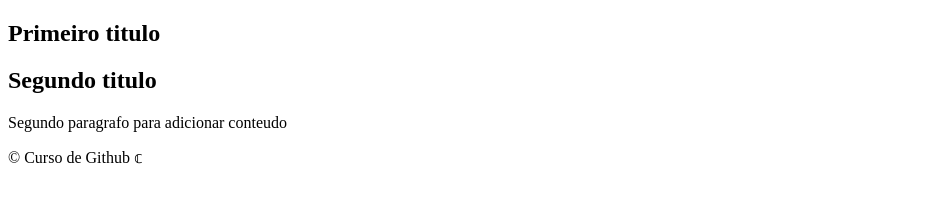
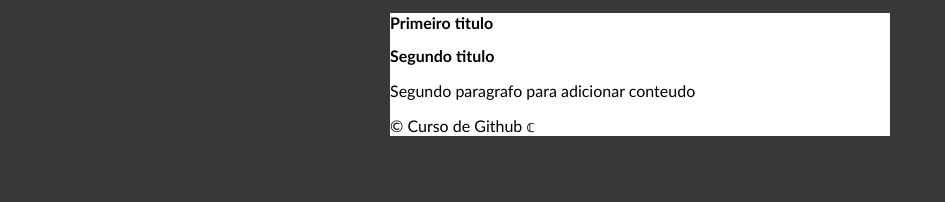
Before and after one commit to Conradiz/projeto-site, a plain HTML site: page index.html in a window 1280 px wide. Shown: the whole page, without its empty margins (0-945 px from the left). Drawn offline with Linux system fonts and the light colour scheme.

Commit message:
Update index.html

```diff
--- a/index.html
+++ b/index.html
@@ -4,6 +4,7 @@
     <meta charset="UTF-8">
     <meta http-equiv="X-UA-Compatible" content="IE=edge">
     <meta name="viewport" content="width=device-width, initial-scale=1.0">
+    <link rel="stylesheet" href="conteudo/style.css">
     <title>Curso Github</title>
 </head>
 <body>
```
